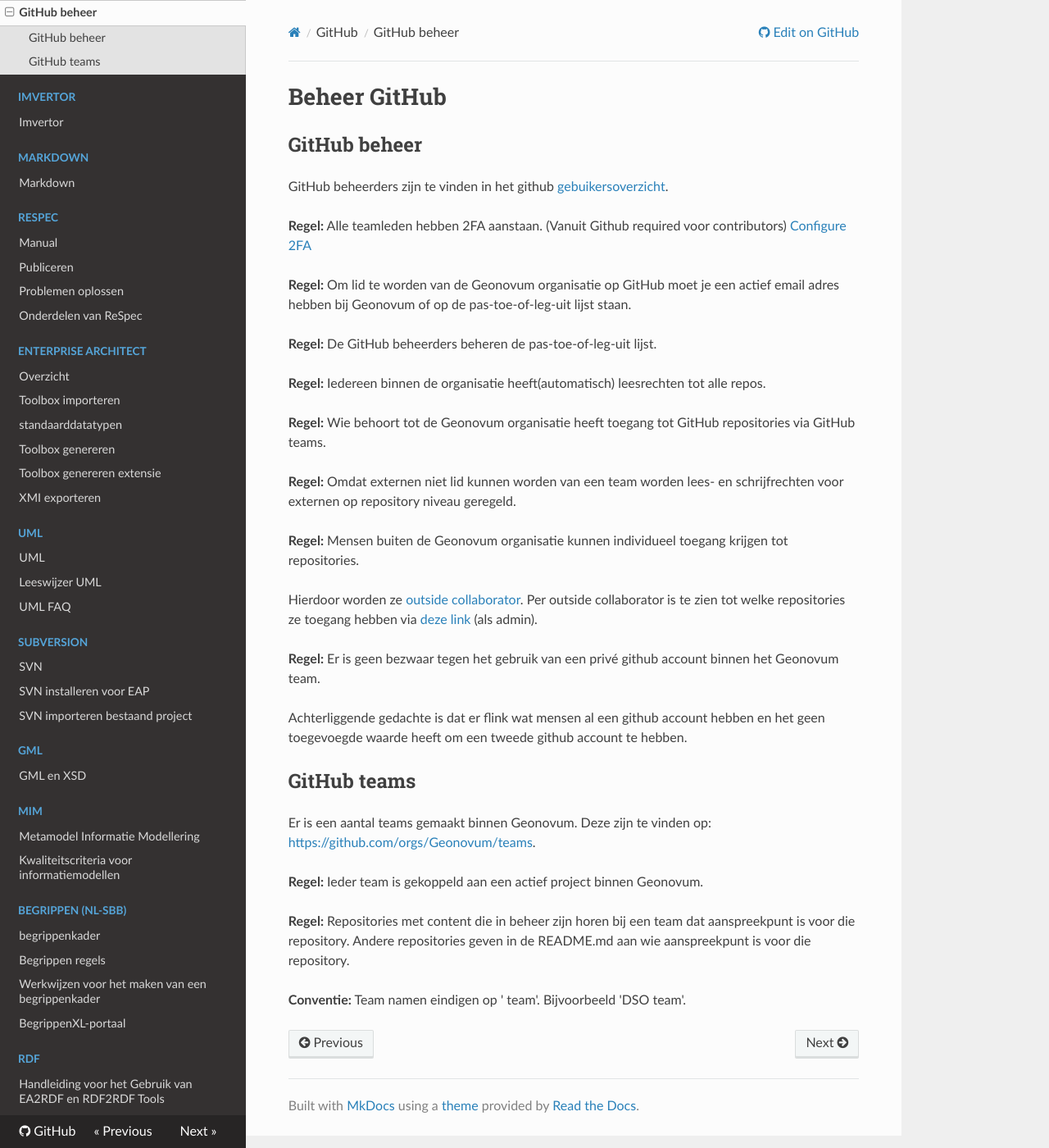
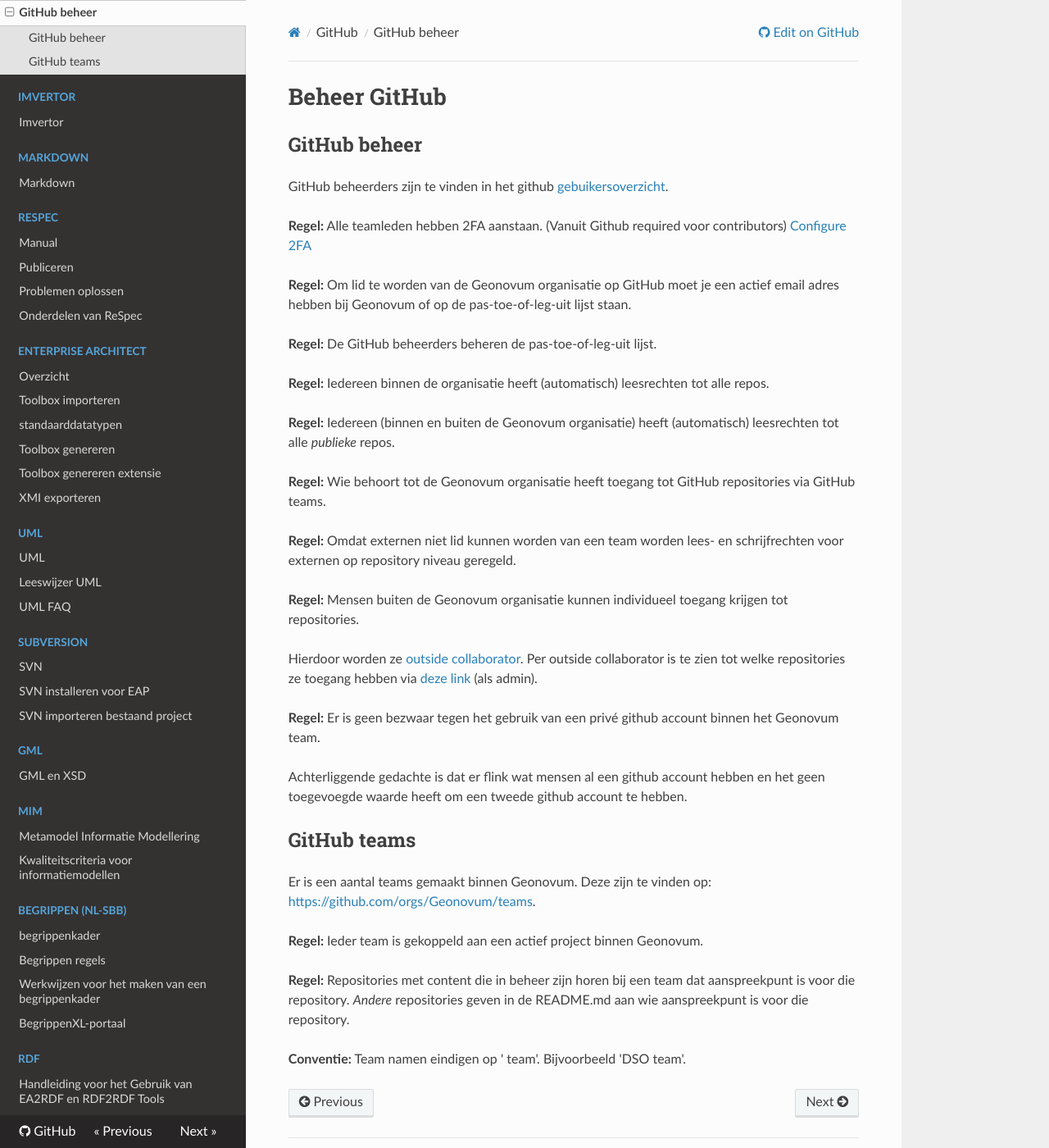
Before and after one commit to Geonovum/handleiding-tooling, an MkDocs documentation site: the page built from docs/GitHub/GitHub-beheer.md, in a window 1280 px wide and 1400 px high. Shown: the whole window at 82% size. Built offline with MkDocs 1.6.1, drawn with Linux system fonts in a browser that asks for light colours; nearby versions of some CDN libraries.

Commit message:
leesrechten github verduidelijkt

```diff
--- a/docs/GitHub/GitHub-beheer.md
+++ b/docs/GitHub/GitHub-beheer.md
@@ -12,7 +12,9 @@
 
 **Regel:** De GitHub beheerders beheren de pas-toe-of-leg-uit lijst.
 
-**Regel:** Iedereen binnen de organisatie heeft(automatisch) leesrechten tot alle repos.
+**Regel:** Iedereen binnen de organisatie heeft (automatisch) leesrechten tot alle repos.
+
+**Regel:** Iedereen (binnen en buiten de Geonovum organisatie) heeft (automatisch) leesrechten tot alle *publieke* repos.
 
 **Regel:** Wie behoort tot de Geonovum organisatie heeft toegang tot GitHub repositories via GitHub teams.
 
@@ -34,6 +36,6 @@
 
 **Regel:** Ieder team is gekoppeld aan een actief project binnen Geonovum.
 
-**Regel:** Repositories met content die in beheer zijn horen bij een team dat aanspreekpunt is voor die repository. Andere repositories geven in de README.md aan wie aanspreekpunt is voor die repository.
+**Regel:** Repositories met content die in beheer zijn horen bij een team dat aanspreekpunt is voor die repository. *Andere* repositories geven in de README.md aan wie aanspreekpunt is voor die repository.
 
 **Conventie:** Team namen eindigen op ' team'. Bijvoorbeeld 'DSO team'.
```
